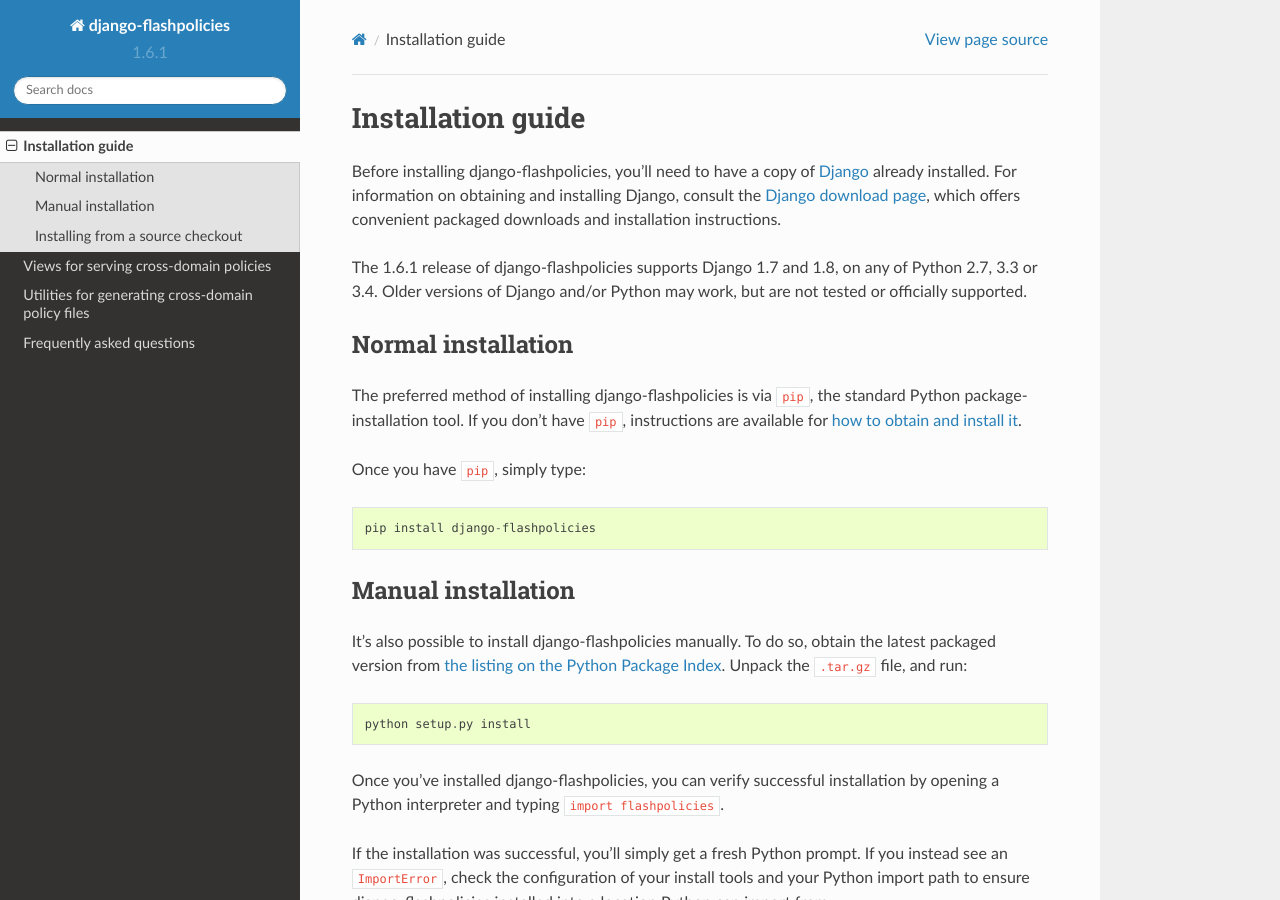
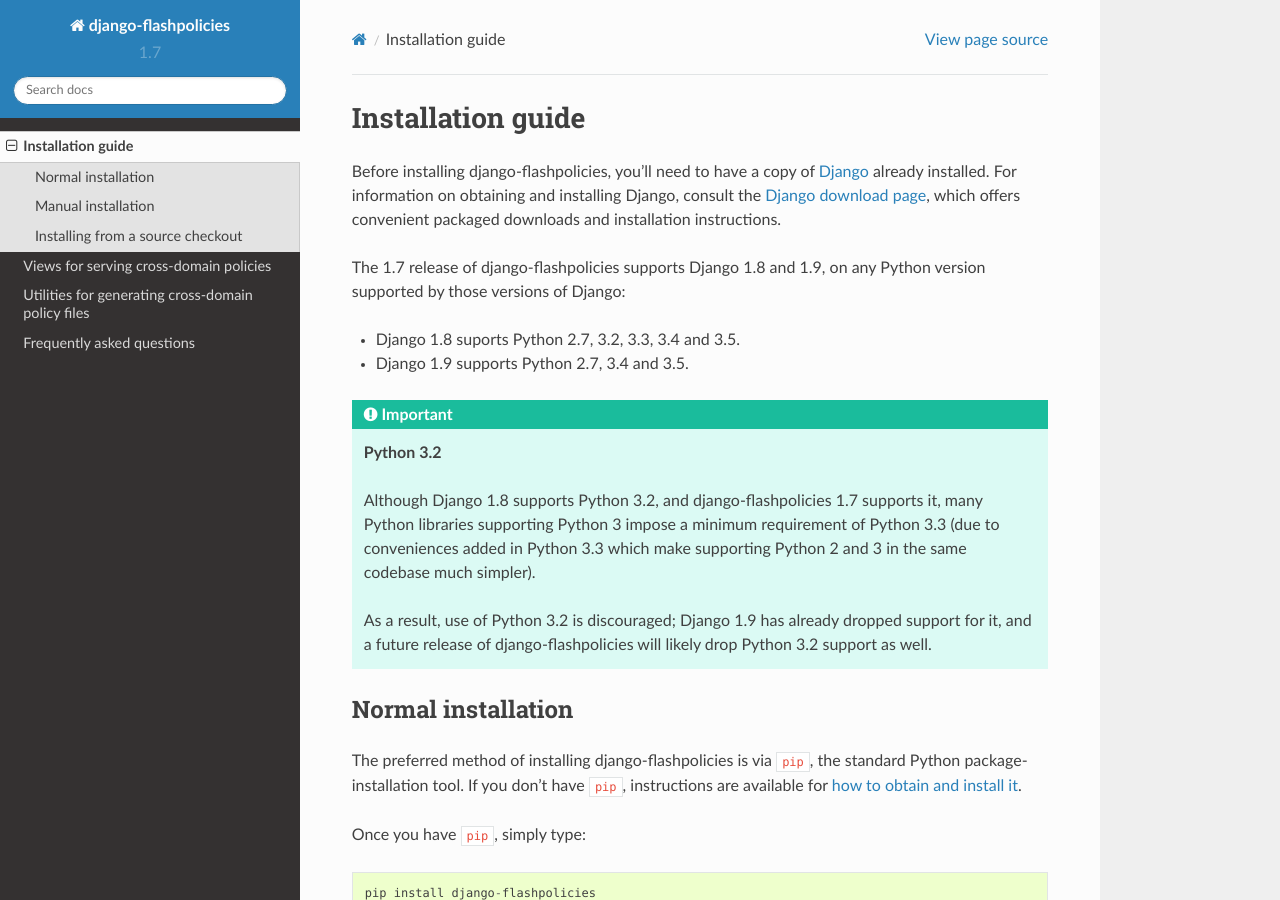
Before and after one commit to ubernostrum/django-flashpolicies, a Sphinx documentation site: the page built from docs/install.rst, in a window 1280 px wide and 900 px high. Built offline with Sphinx 7.4.7 and the Read the Docs theme 2.0.0, drawn with Linux system fonts in a browser that asks for light colours.

Commit message:
Prep for a new version with Django 1.9 support.

```diff
--- a/docs/conf.py
+++ b/docs/conf.py
@@ -8,8 +8,8 @@
 master_doc = 'index'
 project = u'django-flashpolicies'
 copyright = u'2009-2015, James Bennett'
-version = '1.6.1'
-release = '1.6.1'
+version = '1.7'
+release = '1.7'
 exclude_trees = ['_build']
 pygments_style = 'sphinx'
 html_static_path = ['_static']
--- a/docs/install.rst
+++ b/docs/install.rst
@@ -10,9 +10,24 @@
 download page <https://www.djangoproject.com/download/>`_, which offers
 convenient packaged downloads and installation instructions.
 
-The |version| release of django-flashpolicies supports Django 1.7 and
-1.8, on any of Python 2.7, 3.3 or 3.4. Older versions of Django and/or
-Python may work, but are not tested or officially supported.
+The |version| release of django-flashpolicies supports Django 1.8 and
+1.9, on any Python version supported by those versions of Django:
+
+* Django 1.8 suports Python 2.7, 3.2, 3.3, 3.4 and 3.5.
+
+* Django 1.9 supports Python 2.7, 3.4 and 3.5.
+
+.. important:: **Python 3.2**
+
+   Although Django 1.8 supports Python 3.2, and django-flashpolicies
+   |version| supports it, many Python libraries supporting Python 3
+   impose a minimum requirement of Python 3.3 (due to conveniences
+   added in Python 3.3 which make supporting Python 2 and 3 in the
+   same codebase much simpler).
+
+   As a result, use of Python 3.2 is discouraged; Django 1.9 has
+   already dropped support for it, and a future release of
+   django-flashpolicies will likely drop Python 3.2 support as well.
 
 
 Normal installation
--- a/setup.py
+++ b/setup.py
@@ -4,7 +4,7 @@
 
 
 setup(name='django-flashpolicies',
-      version='1.6.1',
+      version='1.7',
       description='Flash cross-domain policies for Django sites',
       long_description=open(os.path.join(os.path.dirname(__file__),
                                          'README.rst')).read(),
@@ -16,8 +16,8 @@
       classifiers=['Development Status :: 5 - Production/Stable',
                    'Environment :: Web Environment',
                    'Framework :: Django',
-                   'Framework :: Django :: 1.7',
                    'Framework :: Django :: 1.8',
+                   'Framework :: Django :: 1.9',
                    'Intended Audience :: Developers',
                    'License :: OSI Approved :: BSD License',
                    'Operating System :: OS Independent',
@@ -25,7 +25,9 @@
                    'Programming Language :: Python :: 2',
                    'Programming Language :: Python :: 2.7',
                    'Programming Language :: Python :: 3',
+                   'Programming Language :: Python :: 3.2',
                    'Programming Language :: Python :: 3.3',
                    'Programming Language :: Python :: 3.4',
+                   'Programming Language :: Python :: 3.5',
                    'Topic :: Utilities'],
       )
```
Also changed, not shown: docs/faq.rst (+4 -3 lines), .travis.yml.
